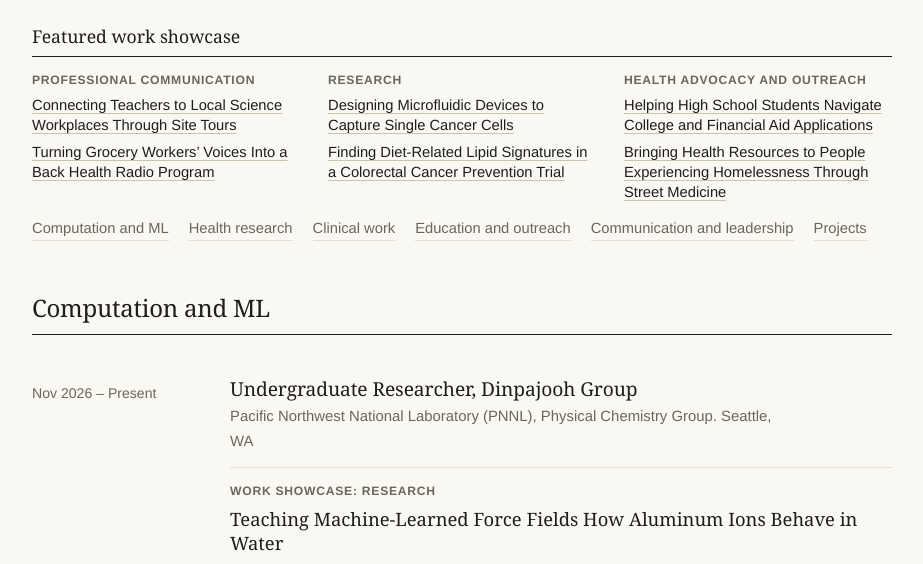
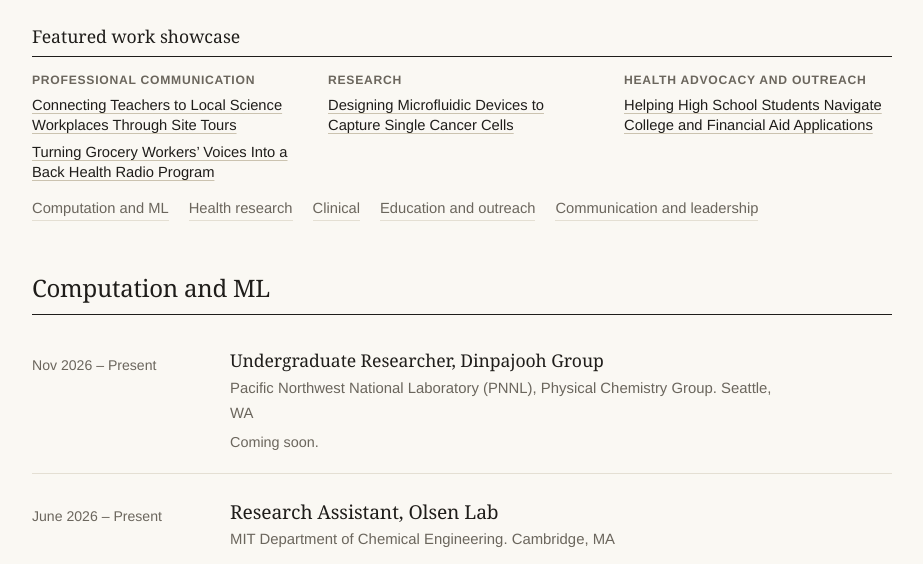
Before and after one commit to karth-vader/karth-vader.github.io, a plain HTML site: page portfolio.html in a window 1280 px wide. Shown: the part 223-787 px from the top of the page, without its empty margins (178-1101 px from the left). Drawn offline with Linux system fonts and the light colour scheme.

Commit message:
Portfolio: clear write-ups for four entries, match section order, Active Minds ends March 2026
Co-Authored-By: Claude Sonnet 5.5 <noreply@anthropic.com>
Claude-Session: https://claude.ai/code/session_01B949EMW3KP2wMpcYQmSyNJ

```diff
--- a/entries.js
+++ b/entries.js
@@ -32,7 +32,7 @@ var E = [
  {c:"outreach",s:"Sep 2025",d:"Sept 2025 – March 2026",t:"Co-Director of Education, U-District Street Medicine",pf:"eow-street-medicine",o:"Seattle, WA",b:[
   "Led a cross-functional team of 40 to build a community resource podcast from scratch, defining audience, content roadmap, and distribution strategy",
   "Designed a street-medicine resource pamphlet distributed to 200+ individuals experiencing homelessness, integrating user feedback to improve clarity and usability"]},
- {c:"outreach",s:"Sep 2025",d:"Sept 2025 – Present",t:"Member, Active Minds",o:"UW Seattle",b:[
+ {c:"outreach",s:"Sep 2025",d:"Sept 2025 – March 2026",t:"Member, Active Minds",o:"UW Seattle",b:[
   "Co-led mental health awareness initiatives and planned community engagement events including a therapy dog de-stress event for students"]},
  {c:"outreach",s:"Sep 2025",d:"Sept 2025 – Dec 2025",t:"Volunteer Math Tutor",o:"Washington Middle School. Seattle, WA",b:[
   "Tutored 6th-grade students in math for 50 volunteer hours over the quarter, adapting explanations to each student's level to reinforce foundational skills and build confidence"]},
--- a/portfolio.html
+++ b/portfolio.html
@@ -115,8 +115,8 @@ section h2{margin-top:0}
   <div class="sub2x">Featured work showcase</div>
   <div class="idx">
     <div><b>Professional communication</b><ul><li><a href="#eow-site-tours">Connecting Teachers to Local Science Workplaces Through Site Tours</a></li><li><a href="#eow-radio-script">Turning Grocery Workers&rsquo; Voices Into a Back Health Radio Program</a></li></ul></div>
-    <div><b>Research</b><ul><li><a href="#eow-microfluidics">Designing Microfluidic Devices to Capture Single Cancer Cells</a></li><li><a href="#eow-lipid">Finding Diet-Related Lipid Signatures in a Colorectal Cancer Prevention Trial</a></li></ul></div>
-    <div><b>Health advocacy and outreach</b><ul><li><a href="#eow-college-access">Helping High School Students Navigate College and Financial Aid Applications</a></li><li><a href="#eow-street-medicine">Bringing Health Resources to People Experiencing Homelessness Through Street Medicine</a></li></ul></div>
+    <div><b>Research</b><ul><li><a href="#eow-microfluidics">Designing Microfluidic Devices to Capture Single Cancer Cells</a></li></ul></div>
+    <div><b>Health advocacy and outreach</b><ul><li><a href="#eow-college-access">Helping High School Students Navigate College and Financial Aid Applications</a></li></ul></div>
   </div>
   <div class="jump" id="jump"></div>
   <div id="out"></div>
@@ -173,11 +173,12 @@ section h2{margin-top:0}
 <script src="showcase.js"></script>
 <script>
 (function(){
-  var G=[["computation","Computation and ML"],["research","Health research"],["clinical","Clinical work"],["outreach","Education and outreach"],["leadership","Communication and leadership"],["projects","Projects"]];
+  var G=[["computation","Computation and ML"],["research","Health research"],["clinical","Clinical"],["outreach","Education and outreach"],["leadership","Communication and leadership"]];
+  var HIDE={"act-research-assistant-lampe-lab-aug-2025":1,"act-co-director-of-education-u-district-street-medicine-sep-2025":1};
   var jump="",out="";
   function block(e,when){
-    var h='<article class="eow'+(e.pf||SC[e.id]?'':' blank')+'" id="'+e.id+'"><div class="meta">'+when+'</div><div><h3>'+e.t+'</h3>'+(e.o?'<p class="org">'+e.o+'</p>':'');
-    if(e.pf){
+    var h='<article class="eow'+((e.pf&&!HIDE[e.id])||SC[e.id]?'':' blank')+'" id="'+e.id+'"><div class="meta">'+when+'</div><div><h3>'+e.t+'</h3>'+(e.o?'<p class="org">'+e.o+'</p>':'');
+    if(e.pf&&!HIDE[e.id]){
       var t=document.getElementById("tpl-"+e.pf);
       h+='<div class="sc" id="'+e.pf+'"><div class="tag">Work showcase: '+t.getAttribute("data-cat")+'</div>'+t.innerHTML+'</div>';
     } else if(SC[e.id]){
@@ -189,10 +190,12 @@ section h2{margin-top:0}
     return h+'</div></article>';
   }
   G.forEach(function(g){
-    var items=g[0]==="projects"?P.map(function(p){return {id:p.id,t:p.t,o:p.k,d:"2026"};}):E.filter(function(e){return e.c===g[0];});
-    if(!items.length) return;
+    var items=E.filter(function(e){return e.c===g[0];});
+    if(g[0]==="clinical") items.sort(function(a,b){return (b.hrs||0)-(a.hrs||0);});
+    var extra="";
+    if(g[0]==="computation") extra='<div class="sub2x">Projects</div>'+P.map(function(q){return block({id:q.id,t:q.t,o:q.k},"2026");}).join("");
     jump+='<a href="#g-'+g[0]+'">'+g[1]+'</a>';
-    out+='<section id="g-'+g[0]+'"><h2>'+g[1]+'</h2>'+items.map(function(e){return block(e,e.d);}).join("")+'</section>';
+    out+='<section id="g-'+g[0]+'"><h2>'+g[1]+'</h2>'+items.map(function(e){return block(e,e.d);}).join("")+extra+'</section>';
   });
   document.getElementById("jump").innerHTML=jump;
   document.getElementById("out").innerHTML=out;
--- a/showcase.js
+++ b/showcase.js
@@ -1,11 +1,6 @@
 /* Work showcase write-ups for CV entries that do not have a template on portfolio.html.
    Keyed by entry id (see entries.js). Shape: {cat, t, p:[paragraphs as HTML]} */
 var SC = {
-"act-undergraduate-researcher-dinpajooh-group-nov-2026":{cat:"Research",t:"Teaching Machine-Learned Force Fields How Aluminum Ions Behave in Water",p:[
-"I joined the Dinpajooh Group in November 2026 as an undergraduate researcher in the physical chemistry group at Pacific Northwest National Laboratory. Our work asks how aluminum ions and chloride ions pair up in water, a question that sits underneath real systems like aqueous batteries and metal chemistry in solution. The group uses machine-learned interatomic potentials, which learn the forces between atoms from quantum chemistry data and then run simulations far faster than the quantum calculations themselves.",
-"My current task is to calculate the potential of mean force for Al<sup>3+</sup> and Cl<sup>&minus;</sup> pairing. I use umbrella sampling, which forces the two ions through a range of separations, and WHAM, which stitches those biased runs into one free energy curve. I compare a pretrained model (MACE-Polar) against a model the group trained itself. I run the simulations on a national lab supercomputer in a Linux environment, and I am learning to read large trajectory files for signs that a run is trustworthy.",
-"What I am learning is that a force field is only as good as the checks we put around it. I am also working with the group toward a multi-agent AI workflow that would set up the umbrella sampling runs and carry them through WHAM analysis automatically. Electrolyte chemistry is where my interest in energy storage and batteries comes from, and this is my first hands-on look at how simulation can guide it. The work is the basis for a manuscript in preparation. <a href=\"index.html#/publications/pub-al\">See it under Publications</a>."]},
-
 "act-research-assistant-olsen-lab-jun-2026":{cat:"Research",t:"Writing a Machine-Readable Language for Protein Bioconjugates",p:[
 "Proteins linked to polymers, called bioconjugates, are used in medicine and materials, but they are hard to describe on a computer. Each batch is a mixture of slightly different molecules, and standard text notations like SMILES assume one exact structure. Since June 2026 I have been a research assistant in the Olsen Lab in MIT&rsquo;s Department of Chemical Engineering, working on a line notation that extends BigSMILES, the lab&rsquo;s notation for polymers, so these stochastic structures can be written as text and read by software.",
 "The work has three parts. The first is the notation itself. The second is an interface that lets people build and edit these structures, designed for biochemists who do not code, because a notation only helps if the people who make these molecules can actually use it. The third extends BioBIGSMILES to peptoids as part of the DOE Genesis Mission&rsquo;s multi-agent AI workflow, with collaborators at NVIDIA, PNNL, and MIT. I am first author on the in-preparation paper for the notation.",
@@ -20,11 +15,6 @@ var SC = {
 "People who identify as bisexual face gaps in HPV awareness, vaccination, and cervical and anal cancer screening, and these gaps are often hidden when studies group everyone into broader categories. From September 2025 to September 2026 I worked with a PhD candidate in the Lawley Lab at the UW School of Public Health on a systematic review of this literature, registered in PROSPERO (CRD420251252015).",
 "My part was the groundwork that makes a review reproducible. I ran searches across PubMed, CINAHL, and PsycINFO and screened studies against our eligibility criteria. Screening is slow and repetitive, but each inclusion decision shapes what the final review can say, so I learned to write down the reason for every call and to check my judgments against a collaborator&rsquo;s.",
 "The review is now published in PLOS ONE (doi:10.1371/journal.pone.0360427). It was my first experience seeing a project through from protocol to publication, and it showed me how evidence synthesis can point public health programs toward the groups they are missing. <a href=\"index.html#/publications/pub-hpv\">See it under Publications</a>."]},
-
-"act-research-assistant-firearm-injury-and-policy-research-program-jul-2025":{cat:"Research",t:"Linking Shooting Incident Data to Hospital Records to Study Community Risk",p:[
-"Firearm injury is a public health problem that is usually counted in pieces: police data in one place, hospital data in another. From July to October 2025 I was a research assistant in the UW Firearm Injury and Policy Research Program, where I helped link gun violence incident data with more than 5,000 patient cases at Harborview Medical Center to look at community-level risk factors and health disparities.",
-"My work was in R. I merged the two sources, cleaned them, and ran analyses on the linked data. Linking records about real people means deciding what counts as the same event, what to do with partial matches, and how to protect privacy. I learned to document those decisions so that someone else could repeat them and reach the same answer.",
-"The experience showed me how much of public health research happens before any model is fit. It also taught me to hold sensitive data with care. I want my future work in chemistry and health to stay tied to questions about who gets helped and who gets left out."]},
 
 "act-research-assistant-pemp-lab-mar-2025":{cat:"Research",t:"Studying How Dopamine Signals Reward in the Rat Brain",p:[
 "The PEMP Lab in the UW Department of Psychiatry and Behavioral Sciences studies how phasic dopamine signaling in the nucleus accumbens shapes the way the brain processes reward. From March to October 2025 I worked there as a research assistant.",
```
Also changed, not shown: index.html (+1 -1 lines), 1 other file.
